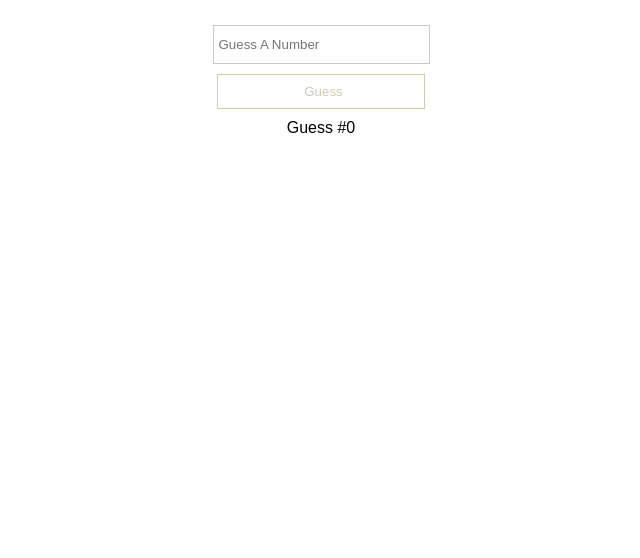
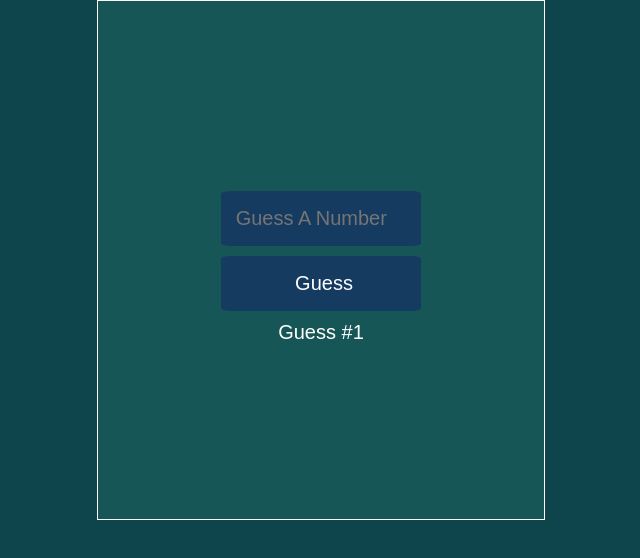
Before and after one commit to bryanguillen/hot-cold, a React app: page / in a window 1280 px wide. Shown: the whole page, without its empty margins (319-959 px from the left). Built offline with nearby package versions, Linux system fonts and the light colour scheme.

Commit message:
add proper classes and style

```diff
--- a/src/components/GamePlay.js
+++ b/src/components/GamePlay.js
@@ -12,7 +12,7 @@ export default class GamePlay extends React.Component {
 		this.state = {
 			guess: 0,
 			hotOrCold: '',
-			guessNum: 0,
+			guessNum: 1,
 			previousGuesses: []
 		}
 	}
@@ -26,17 +26,17 @@ export default class GamePlay extends React.Component {
 		let randomNumber = Math.floor(Math.random() * 100) + 1;
 		let range = randomNumber - this.state.guess;
 
-		if ( range < 11 && range > -11 ) {
+		if ( this.state.guess === randomNumber ) {
 			return this.setState({
-				hotOrCold: 'You Are Burning Hot!',
+				hotOrCold: 'You WIN!!',
 				guessNum: this.state.guessNum + 1,
 				previousGuesses: this.state.previousGuesses.concat([this.state.guess])
 			})
 		}
 
-		if ( this.state.guess === randomNumber ) {
+		if ( range < 11 && range > -11 ) {
 			return this.setState({
-				hotOrCold: 'You Are Correct!',
+				hotOrCold: 'You Are Burning Hot!',
 				guessNum: this.state.guessNum + 1,
 				previousGuesses: this.state.previousGuesses.concat([this.state.guess])
 			})
@@ -52,11 +52,13 @@ export default class GamePlay extends React.Component {
 	render() {
 		return (
 			<div className="container">
-				<Result result={this.state.hotOrCold} />
-				<GuessField onClick={this.submitGuess}
-				onChange={this.handleChange} />
-				<GuessNumber number={this.state.guessNum} />
-				<PreviousGuesses previousGuesses={this.state.previousGuesses} />
+				<div className="inner-container">
+					<Result result={this.state.hotOrCold} />
+					<GuessField onClick={this.submitGuess}
+					onChange={this.handleChange} />
+					<GuessNumber number={this.state.guessNum} />
+					<PreviousGuesses previousGuesses={this.state.previousGuesses} />
+				</div>
 			</div>
 		)
 	}
--- a/src/components/GuessNumber.js
+++ b/src/components/GuessNumber.js
@@ -2,7 +2,7 @@ import React from 'react';
 
 export default function GuessNumber (props) {
 	return (
-		<div className="guess-number">
+		<div className="guess-number-container">
 			Guess #{props.number}
 		</div>
 	);
--- a/src/components/PreviousGuesses.js
+++ b/src/components/PreviousGuesses.js
@@ -9,7 +9,7 @@ export default function PreviousGuesses (props) {
 		);
 	})
 	return (
-		<div className="previous-guesses">
+		<div className="previous-guesses-container">
 			<ul className="guess-list">{prevGuessList}</ul>
 		</div>
 	)
--- a/src/components/Result.js
+++ b/src/components/Result.js
@@ -2,7 +2,7 @@ import React from 'react';
 
 export default function Result (props) {
 	return (
-		<div className="result">
+		<div className="result-container">
 			{props.result}
 		</div>
 	);
--- a/src/index.css
+++ b/src/index.css
@@ -1,38 +1,68 @@
+body * {
+	box-sizing: border-box;
+}
+
 body {
   margin: 0;
   padding: 0;
   font-family: sans-serif;
+  background-color: #0e454c;
+  height: 100vh;
 }
 
-
 .container {
-	width: 65%;
+	width: 35%;
 	margin: 0 auto;
-	height: 75vh;
+	height: 65vh;
 	padding-top: 15px;
 	text-align: center;
+	background-color: #165657;
+	border: 1px solid white;
+	display: table;
+}
+
+.inner-container {
+	display: table-cell;
+	vertical-align: middle;
+}
+
+.guess-number-container, .result-container, .guess-field, .guess {
+	color: white;
+	font-size: 20px;
 }
 
 .guess-field, .guess {
 	display: block;
 	margin: 10px auto;
-	width: 25%;
-	height: 35px;
-	border: 1px solid #ccccb3;
-	background-color: white;
-	color: #ccccb3;
-	padding-left: 5px;
+	width: 45%;
+	height: 55px;
+	border-radius: 5%;
 }
 
 .guess {
+	background-color: #163b61;
+	border: 1px solid #163b61;
 	padding-right: 0;
+	color: white;
+}
+
+.guess-field {
+	border: 0;
+	color: white;
+	background-color: #163b61;
+	padding: 15px;
 }
 
 .guess-list {
 	list-style: none;
+	margin: 10px auto;
+	padding-left: 5px;
+	padding-right: 5px;
 }
 
 .guess-list-item {
 	display: inline-block;
 	margin-left: 5px;
+	color: white;
+	background-color: #163b61;
 }
```
